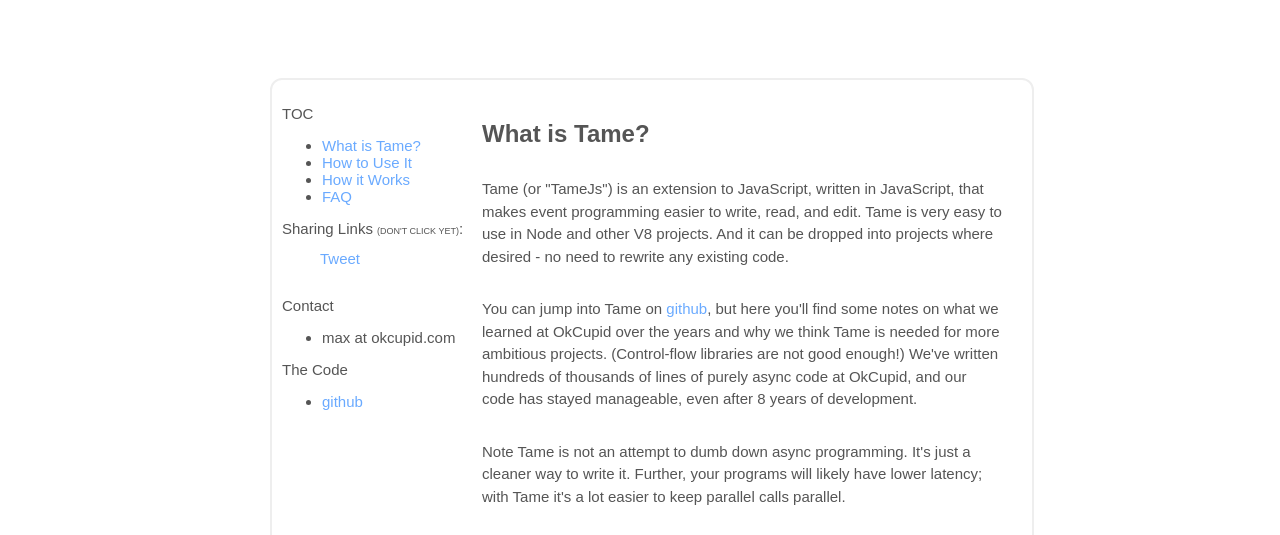
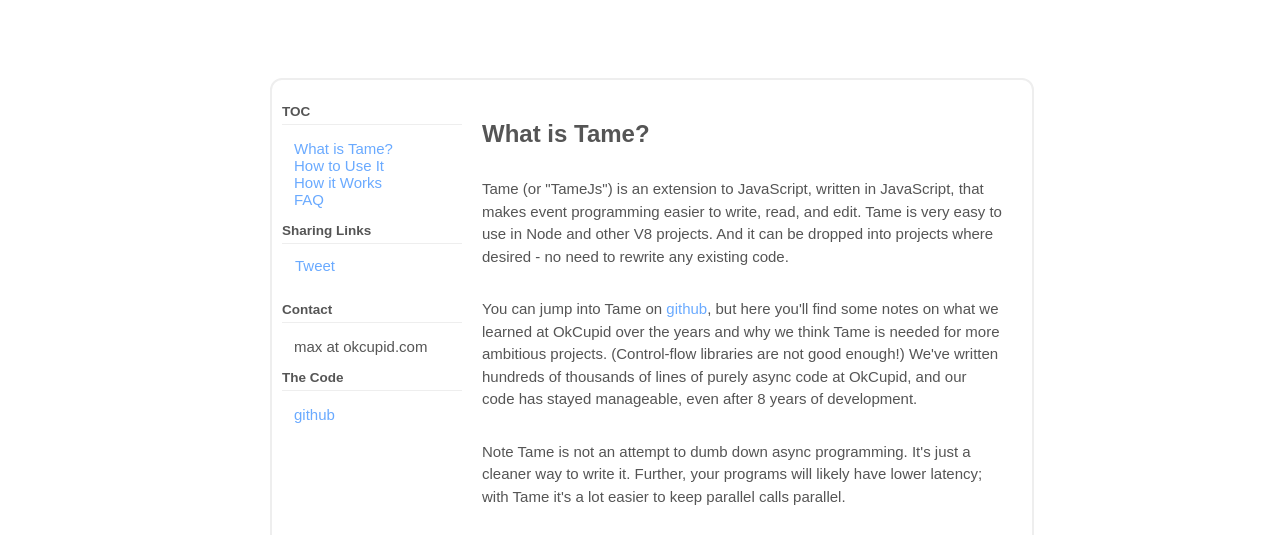
Before and after one commit to maxtaco/tamejs, a website: page web/index.html in a window 1280 px wide. Shown: the part 234-769 px from the top of the page. Drawn offline with nearby package versions, Linux system fonts and the light colour scheme.

Commit message:
style changes

```diff
--- a/web/css/tamejs_site.css
+++ b/web/css/tamejs_site.css
@@ -12,7 +12,7 @@
 }
 #google_plus_container, #facebook_like_container, #tweet_container {
 	padding:3px;
-	margin-left:35px;
+	margin-left:10px;
 }
 #tweet_container {
 	margin-top:10px;
@@ -35,6 +35,17 @@
 #body_left {
 	width:200px;
 	float:left;
+}
+#body_left ul  {
+	list-style-type: none;
+	padding-left:12px;
+}
+#body_left h3 {
+	border-bottom:1px solid #eee;
+	padding-bottom:5px;
+	margin-bottom:5px;
+	font-size:0.9em;
+	width:90%;
 }
 #body_right {
 	width:520px;
--- a/web/index.html
+++ b/web/index.html
@@ -18,15 +18,15 @@
 			<div id="body_left">
 
 				<div id="floating_container" style="position:static;">
-					<p>TOC</p>
+					<h3>TOC</h3>
 					<ul>
 						<li><a href="#what_is_tame">What is Tame?</a></li>
 						<li><a href="#how_to_use_it">How to Use It</a></li>
 						<li><a href="#how_it_works">How it Works</a></li>
 						<li><a href="#faq">FAQ</a></li>
 					</ul>
-					Sharing Links <span style="font-size:0.6em;">(DON'T CLICK YET)</span>:<br />
-					<span style="font-size:0.8em;display:none;">(hey, <b>don't</b> click these yet)<br /><br /></span>
+
+					<h3>Sharing Links</h3>
 					<div id="tweet_container">
 						<a href="http://twitter.com/share" class="twitter-share-button" data-text="The makers of OkCupid are working in #nodejs . Check out their work on #tamejs." data-count="horizontal" data-via="maxtaco">Tweet</a><script type="text/javascript" src="http://platform.twitter.com/widgets.js"></script>
 					</div>
@@ -36,11 +36,13 @@
 					<div id="facebook_like_container">
 						<div id="fb-root"></div><script src="http://connect.facebook.net/en_US/all.js#appId=243885035631395&amp;xfbml=1"></script><fb:like href="http://www.tamejs.org" send="true" layout="button_count" width="85" show_faces="false" colorscheme="light" font="segoe ui"></fb:like>
 					</div>
-					<p>Contact</p>
+
+					<h3>Contact</h3>
 					<ul>
 						<li>max at okcupid.com</li>
 					</ul>
-					<p>The Code</p>
+
+					<h3>The Code</h3>
 					<ul>
 						<li><a href="http://github.com/maxtaco/tamejs">github</a></li>
 					</ul>
```
